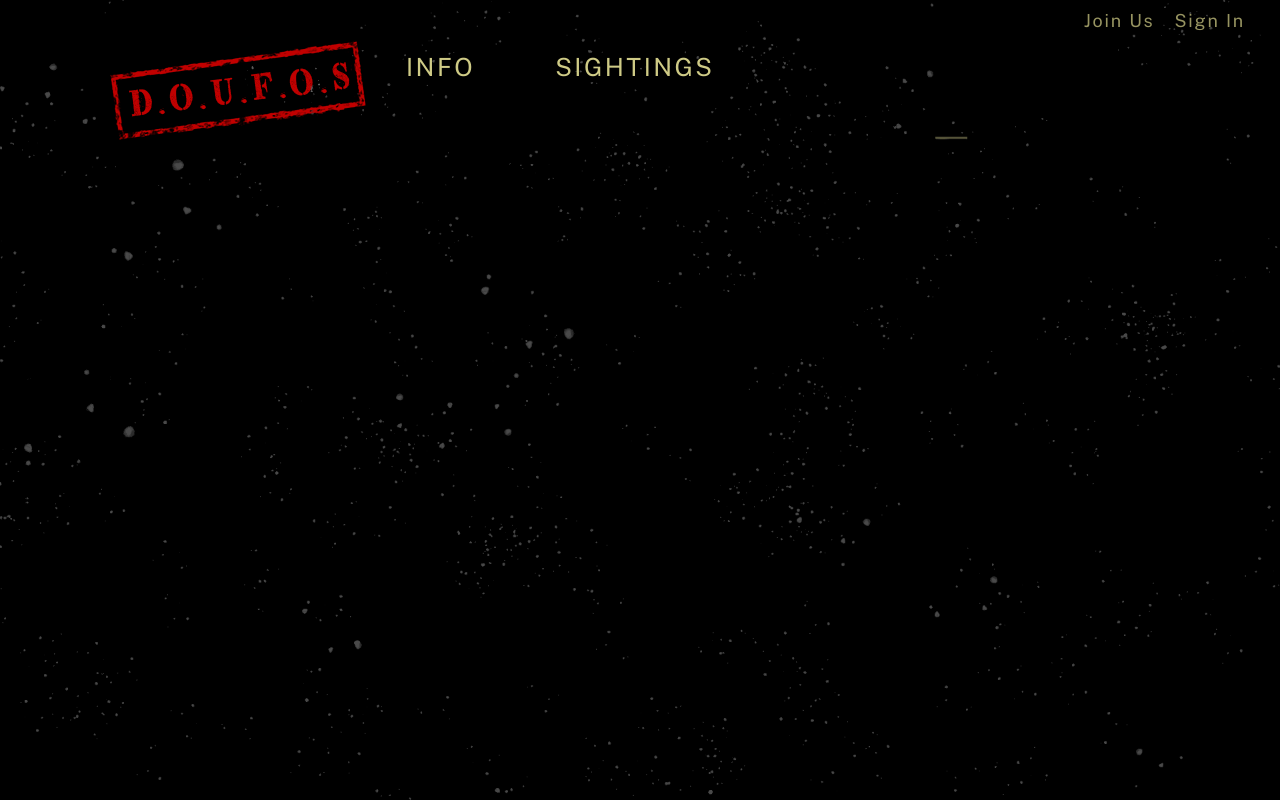
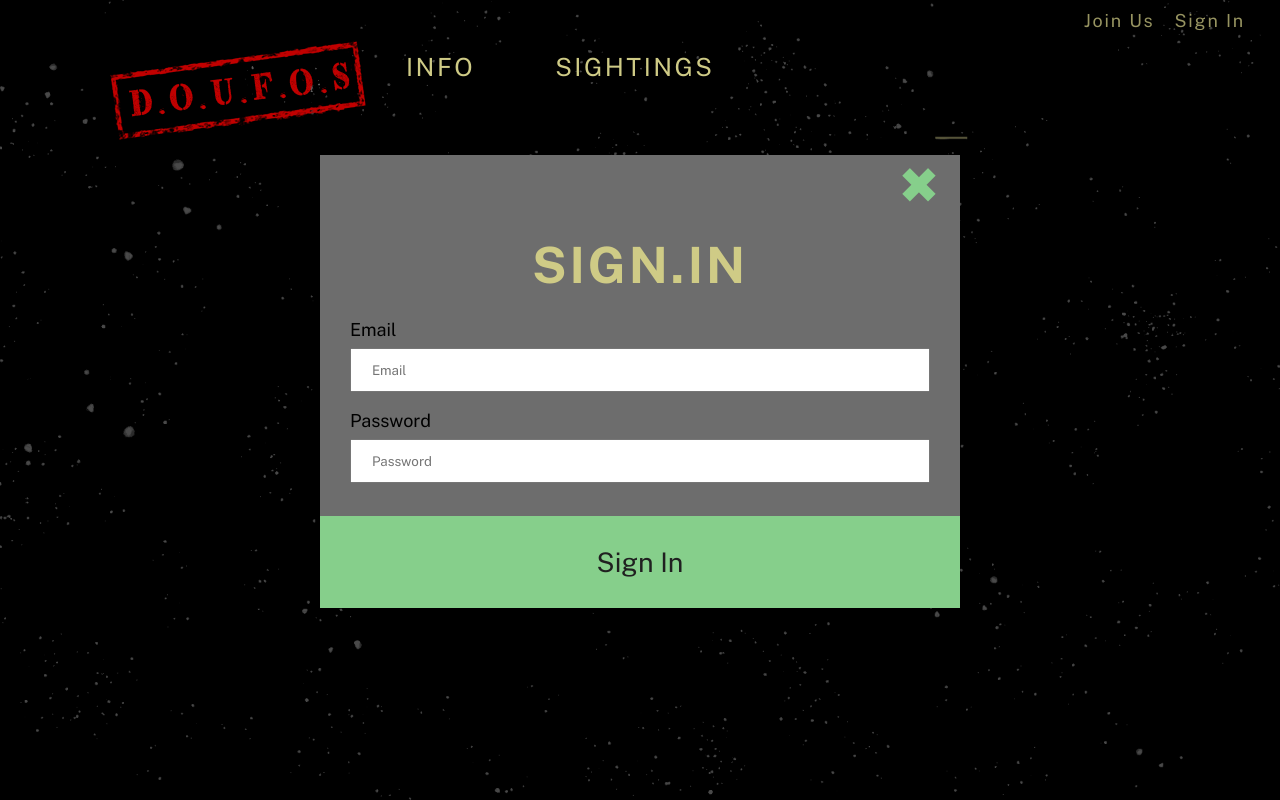
Before and after one commit to zreggert/doufos, a React (Create React App) app in the folder client/: page /signin in a window 1280 px wide. Built offline with nearby package versions, Linux system fonts and the light colour scheme.

Commit message:
Updated css for join-us and sign-in

```diff
--- a/client/src/components/Join-us.js
+++ b/client/src/components/Join-us.js
@@ -115,7 +115,7 @@ const Signup = () => {
           />
         </div>
 
-        <button className="btn btn-primary btn-block">Join us</button>
+        <button className="btn btn-primary btn-block">Join Us</button>
       </form>
     </section>
   );
--- a/client/src/components/Sign-in.js
+++ b/client/src/components/Sign-in.js
@@ -1,5 +1,34 @@
-import "../css/modal.css";
+import { Link } from "react-router-dom";
+// Importing a CSS file
+import "../css/sign-up.css";
 
 export default function SigninC() {
-  return <div className="modal-frame">stuff</div>;
+  return (
+    <section className="sign-up">
+      <div className="exit">
+        <Link className="exit-link" to="/">
+          &#10006;
+        </Link>
+      </div>
+      <form onSubmit="#">
+        <h3>Sign.In</h3>
+
+        <div className="form-group">
+          <label>Email</label>
+          <input type="email" className="form-control" placeholder="Email" />
+        </div>
+
+        <div className="form-group">
+          <label>Password</label>
+          <input
+            type="password"
+            className="form-control"
+            placeholder="Password"
+          />
+        </div>
+
+        <button className="btn btn-primary btn-block">Sign In</button>
+      </form>
+    </section>
+  );
 }
```
